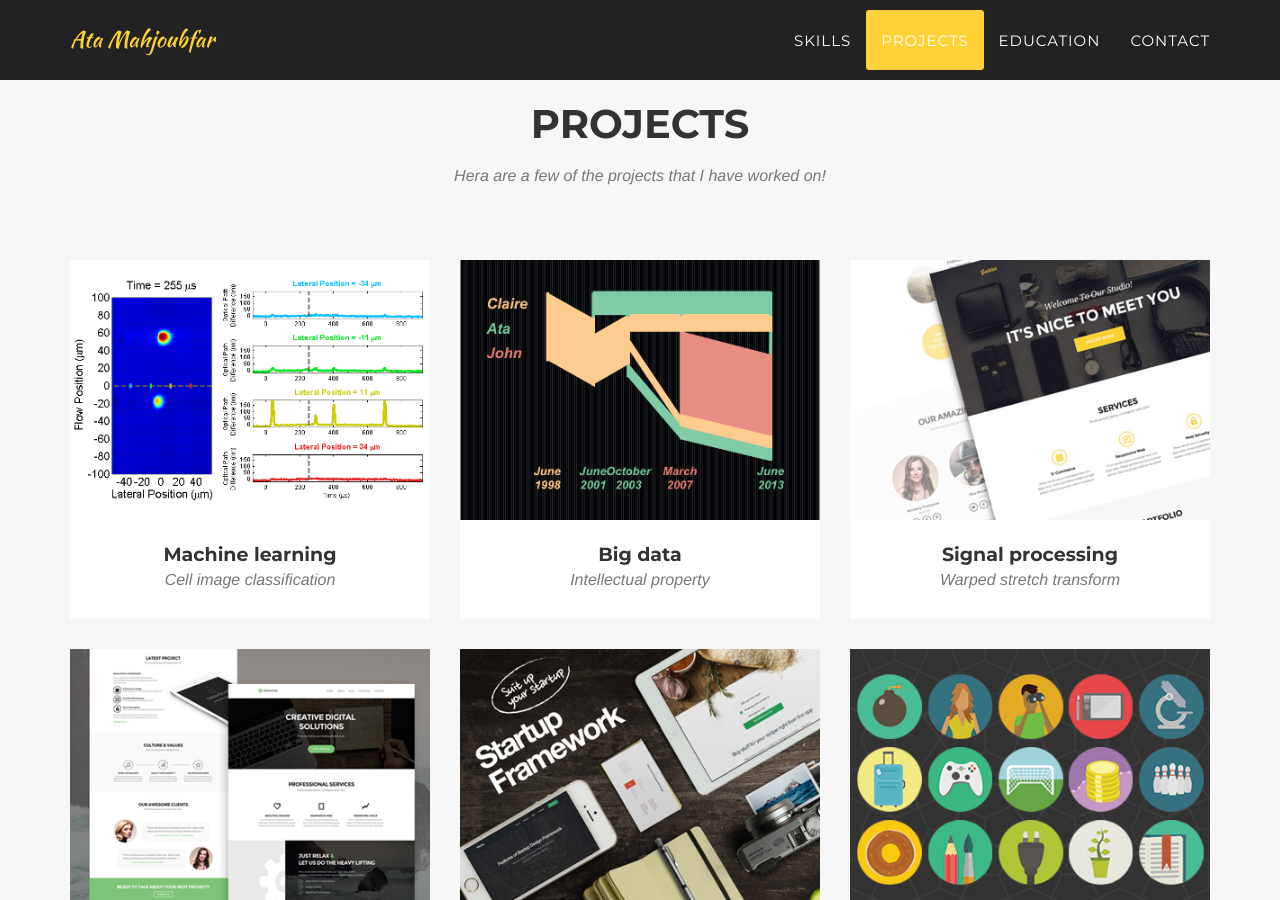
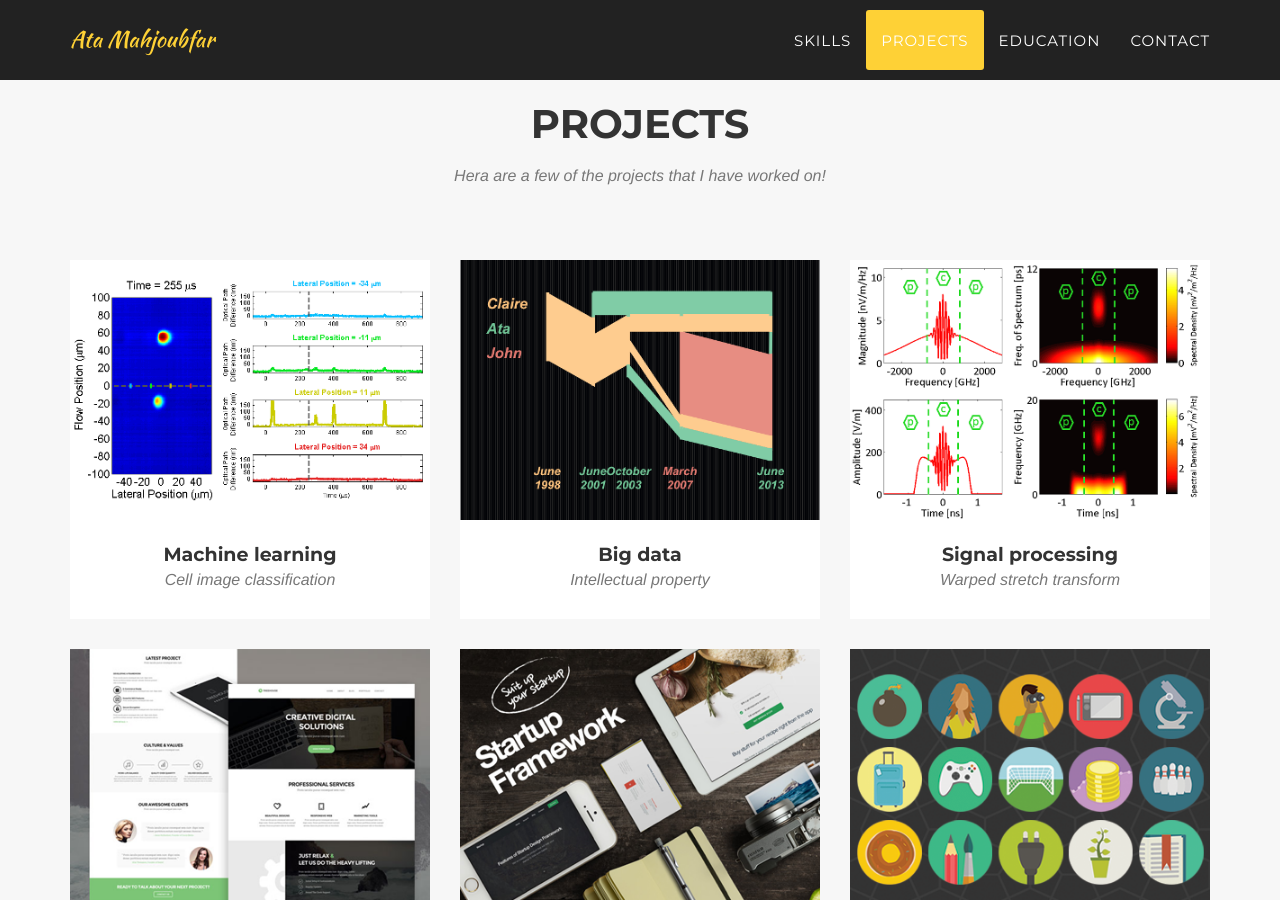
Before and after one commit to atamahjoubfar/atamahjoubfar.github.io, a Jekyll site: the page built from index.html, in a window 1280 px wide and 900 px high, scrolled down 1593 px. Built offline with Jekyll 4.4.1, drawn with Linux system fonts in a browser that asks for light colours; some web fonts are replaced.

Commit message:
Signal processing project image (spectrograms) added

```diff
--- a/_posts/2014-07-16-project-4.markdown
+++ b/_posts/2014-07-16-project-4.markdown
@@ -4,8 +4,8 @@ subtitle: Warped stretch transform
 layout: default
 modal-id: 4
 date: 2015-07-01
-img: golden.png
-thumbnail: golden-thumbnail.png
+img: spectrograms.png
+thumbnail: spectrograms-thumbnail.png
 alt: image-alt
 project-date: April 2014
 client: Start Bootstrap
```
Also changed, not shown: img/projects/spectrograms-thumbnail.png (added), img/projects/spectrograms.png (added), 1 other file.
